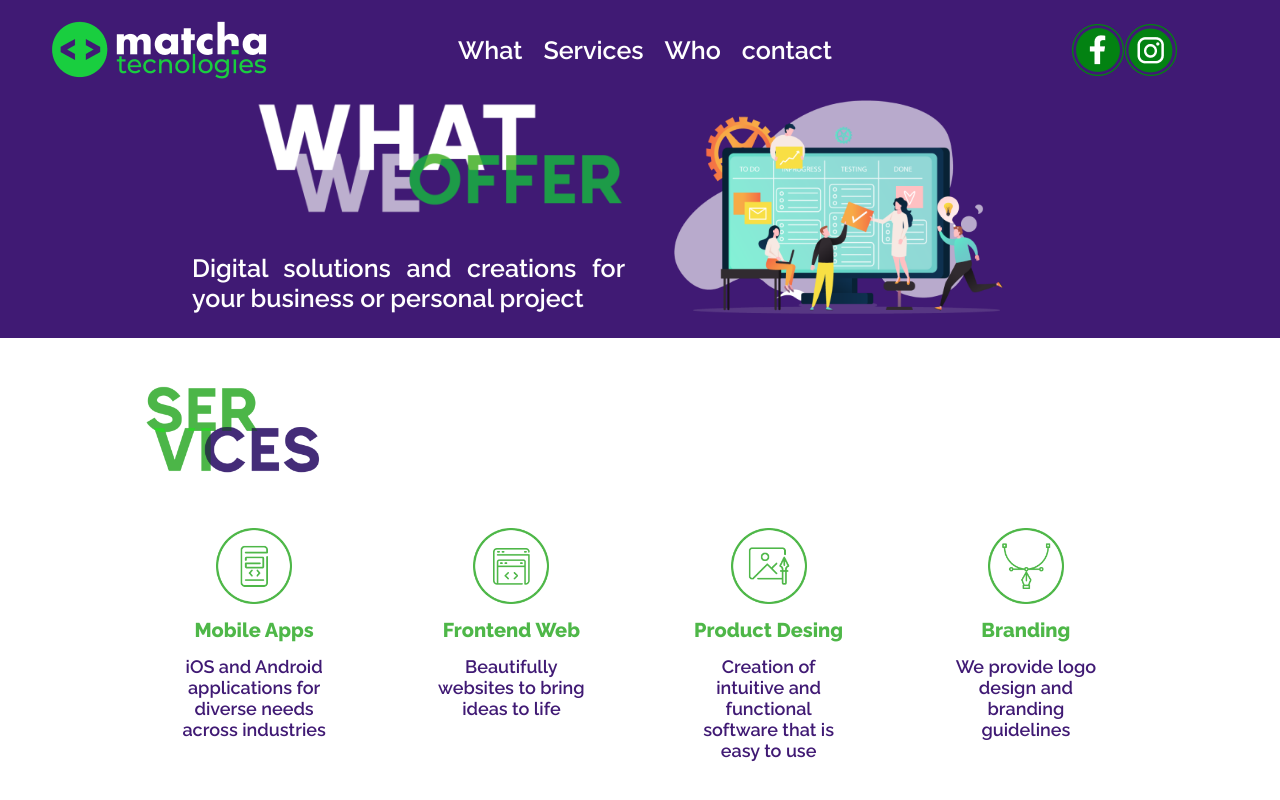
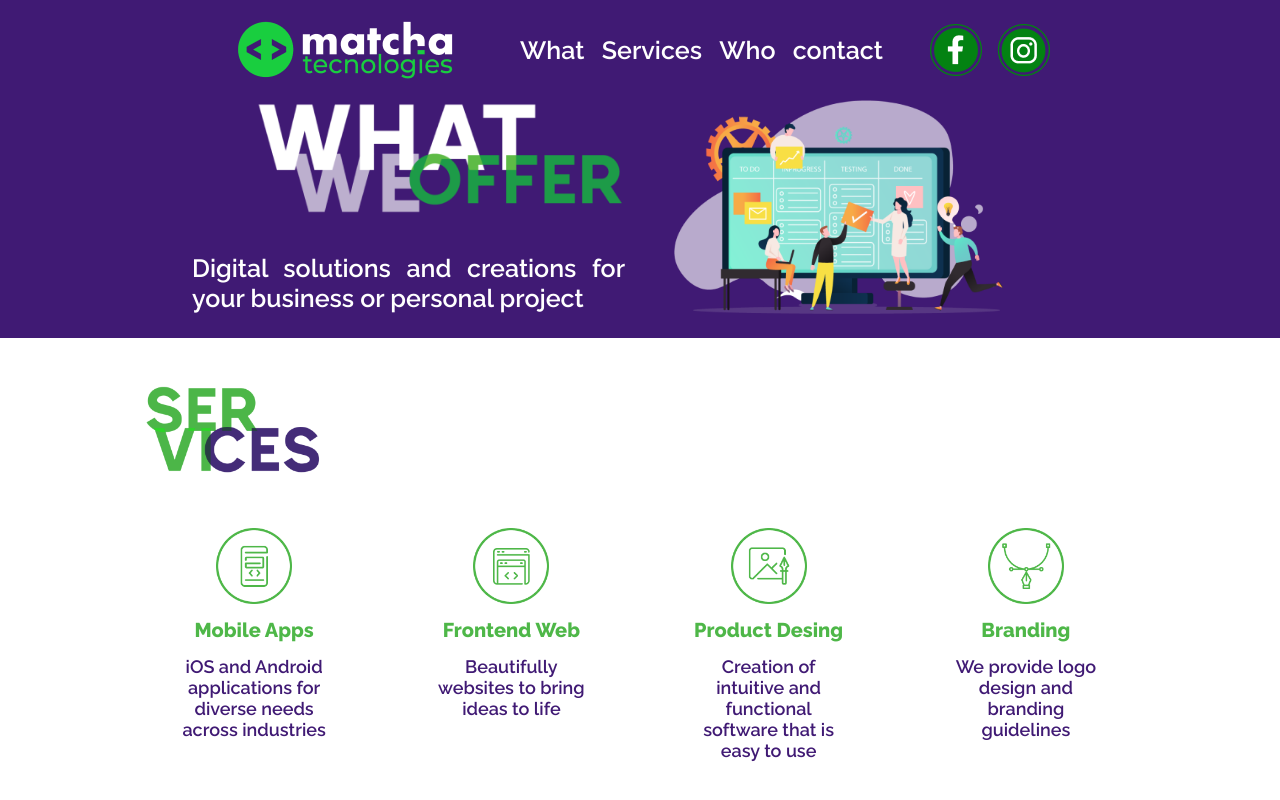
Before and after one commit to rocoto-tech/matchaTechnologies, a website built with Parcel: page index.pug in a window 1280 px wide. Shown: the top 800 px of the page. Built offline with nearby package versions, Linux system fonts and the light colour scheme.

Commit message:
fix navbar

```diff
--- a/styles/navbar.sass
+++ b/styles/navbar.sass
@@ -8,28 +8,24 @@
 
 .navbar
     display: grid
-
     background-color: $color2
     color: white
     position: fixed
+    padding: 0 18%
     top: 0
-    width: 100%
+    width: 64%
     height: 100px
-
     // GRID NAVBAR
-    grid-template-columns: 2fr 4fr 2fr
-
+    grid-template-columns: 2fr 4fr 1fr
     justify-items: center
     align-items: center
-
     // ANIMATION
     transition: all 0.4s ease
     &.color-change
         background-color: $color2
         height: 80px
-
     &__titles
-        width: 60%
+        width: 80%
         display: flex
         justify-content: space-between
         font-size: 25px
@@ -42,9 +38,11 @@
             color: $color1
 
     &__social
-        width: 30%
         display: flex
-        justify-content: space-between
+        justify-content: flex-end
+        width: 100%
+        img:nth-child(1)
+            margin-right: 15px
 
 
 /* -------------------------------- responsive ------------------------------- */
--- a/styles/responsive600.sass
+++ b/styles/responsive600.sass
@@ -56,7 +56,6 @@
      padding: 0 30px
 
   /* --------------------------------- contact -------------------------------- */
-  .contact
 
   /* -------------------------------- location -------------------------------- */
 
```
